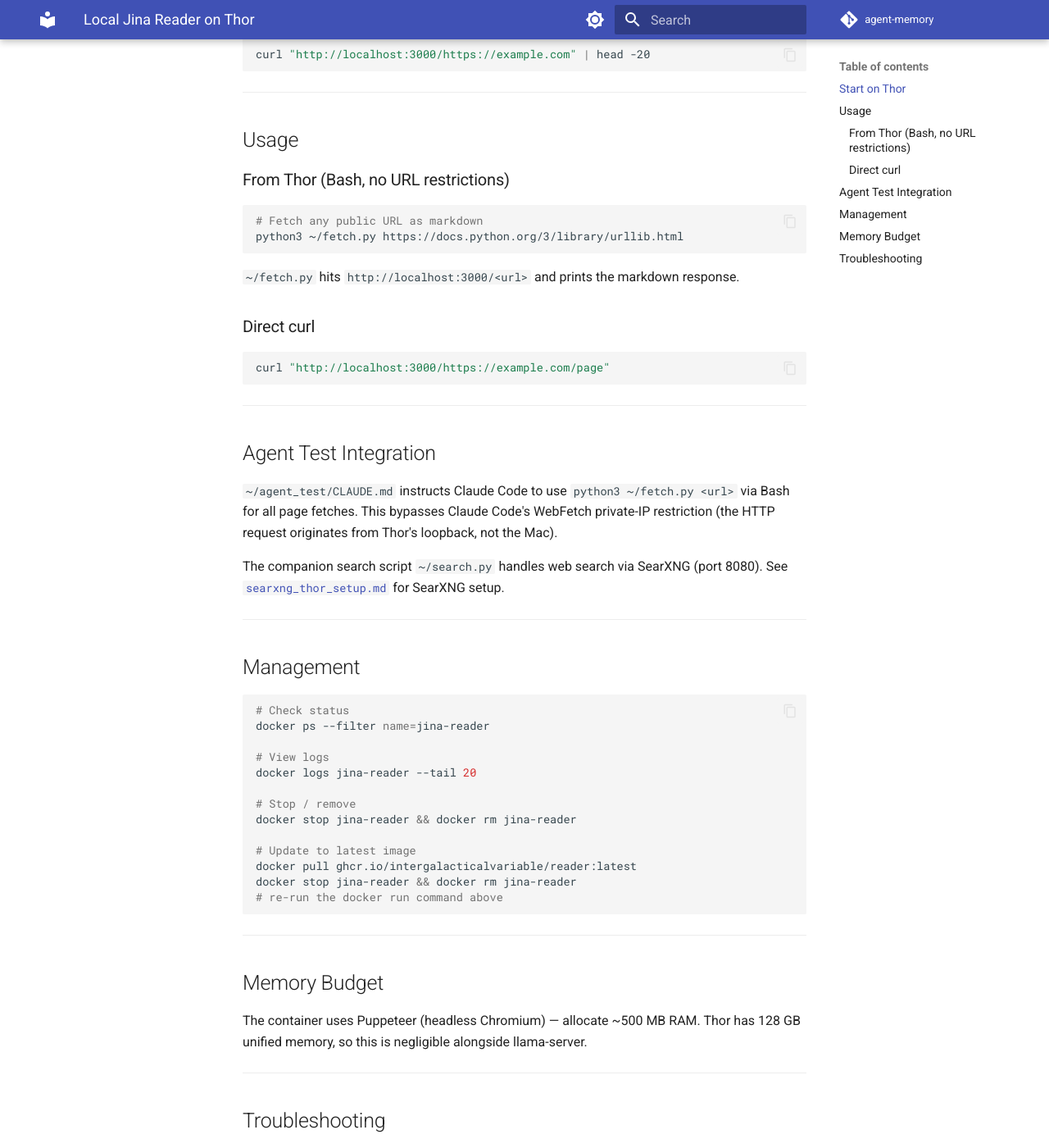
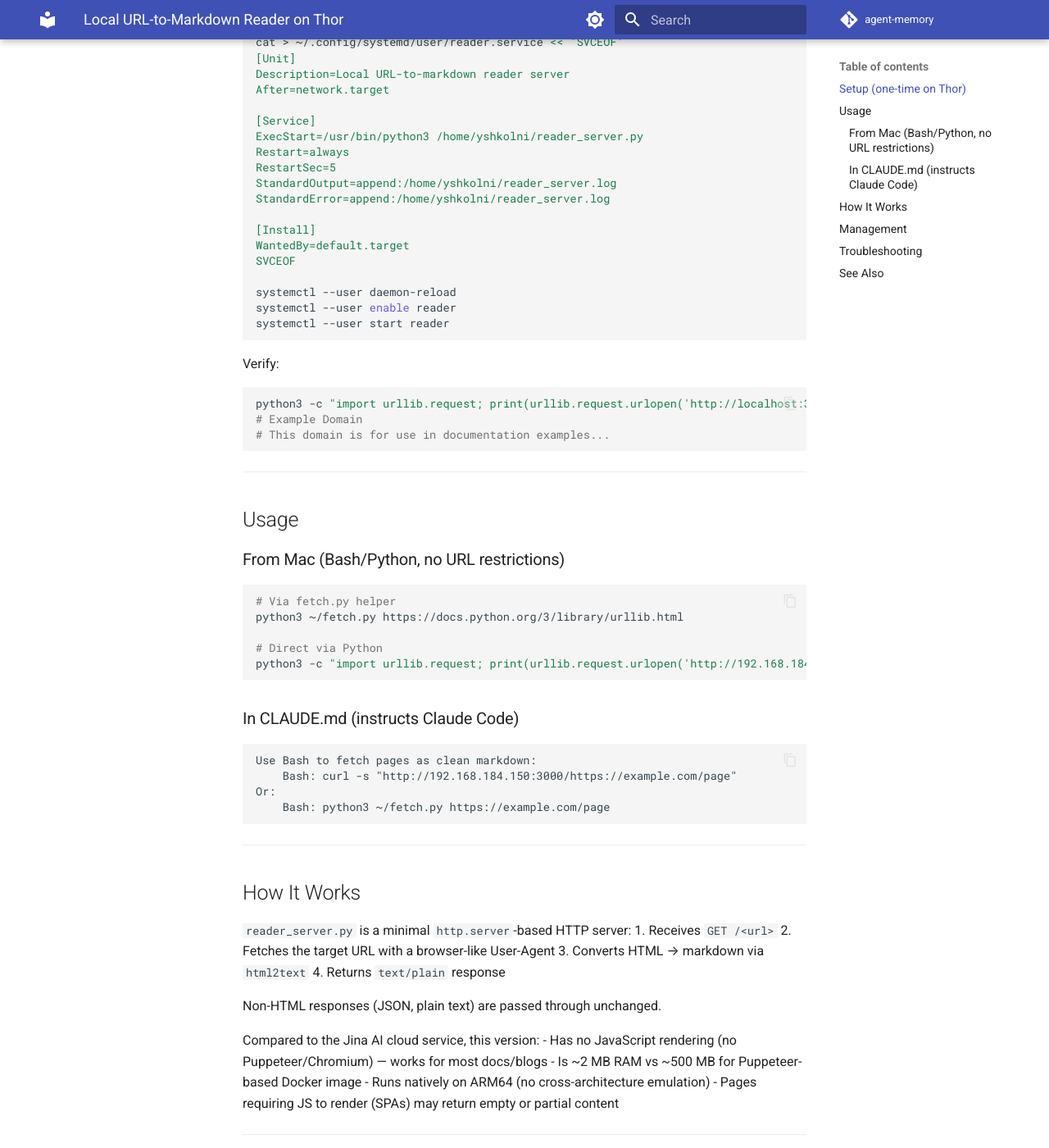
Before and after one commit to yshk-mxim/agent-memory, an MkDocs documentation site: the page built from docs/jina_reader_thor_setup.md, in a window 1280 px wide and 1400 px high, scrolled down 657 px. Shown: the whole window at 82% size. Built offline with MkDocs 1.6.1 and Material for MkDocs 9.7.7, drawn with Linux system fonts in a browser that asks for light colours; comment, search, counter and statistics services are not loaded; the version menu is left out; some of the changed text lies outside the part shown.

Commit message:
feat: Replace Docker Jina Reader with native Python reader server on Thor
The community Docker image is x86-only; Thor is ARM64. Replaced with
reader_server.py — a minimal Python http.server + html2text that runs
natively, uses ~2 MB RAM vs ~500 MB for Puppeteer, and is managed via
systemd user service (persistent across reboots).

Updated jina_reader_thor_setup.md and privacy_enhanced_example.md.

Co-Authored-By: Claude Sonnet 4.6 <noreply@anthropic.com>

````diff
--- a/docs/jina_reader_thor_setup.md
+++ b/docs/jina_reader_thor_setup.md
@@ -1,86 +1,113 @@
-# Local Jina Reader on Thor
+# Local URL-to-Markdown Reader on Thor
 
-Jina Reader converts any public URL into clean markdown — 5-10x fewer tokens than raw HTML.
-Running it locally keeps page content private and removes the external dependency on `r.jina.ai`.
+Converts any public URL into clean markdown — 5-10x fewer tokens than raw HTML.
+Running locally keeps page content private (no traffic to `r.jina.ai`).
 
-Source: [github.com/jina-ai/reader](https://github.com/jina-ai/reader) (TypeScript, Puppeteer + Mozilla Readability)
-Self-hosted fork: [github.com/intergalacticalvariable/reader](https://github.com/intergalacticalvariable/reader)
+Implemented as a lightweight Python HTTP server using `html2text`.
+No Docker required — runs natively on Thor's ARM64 (Jetson).
+
+**Source:** `~/reader_server.py` on Thor
+**Port:** 3000
+**Interface:** `GET http://<thor-ip>:3000/<url>`
 
 ---
 
-## Start on Thor
+## Setup (one-time on Thor)
 
 ```bash
-docker run -d \
-  --name jina-reader \
-  --restart always \
-  -p 3000:3000 \
-  ghcr.io/intergalacticalvariable/reader:latest
+# Install html2text
+pip3 install html2text --break-system-packages
+
+# Copy reader_server.py to home directory (already done)
+
+# Install as persistent systemd user service
+mkdir -p ~/.config/systemd/user
+cat > ~/.config/systemd/user/reader.service << 'SVCEOF'
+[Unit]
+Description=Local URL-to-markdown reader server
+After=network.target
+
+[Service]
+ExecStart=/usr/bin/python3 /home/yshkolni/reader_server.py
+Restart=always
+RestartSec=5
+StandardOutput=append:/home/yshkolni/reader_server.log
+StandardError=append:/home/yshkolni/reader_server.log
+
+[Install]
+WantedBy=default.target
+SVCEOF
+
+systemctl --user daemon-reload
+systemctl --user enable reader
+systemctl --user start reader
 ```
-
-`--restart always` ensures it comes back after reboots.
 
 Verify:
 ```bash
-curl "http://localhost:3000/https://example.com" | head -20
+python3 -c "import urllib.request; print(urllib.request.urlopen('http://localhost:3000/https://example.com').read().decode()[:200])"
+# Example Domain
+# This domain is for use in documentation examples...
 ```
 
 ---
 
 ## Usage
 
-### From Thor (Bash, no URL restrictions)
+### From Mac (Bash/Python, no URL restrictions)
 
 ```bash
-# Fetch any public URL as markdown
+# Via fetch.py helper
 python3 ~/fetch.py https://docs.python.org/3/library/urllib.html
+
+# Direct via Python
+python3 -c "import urllib.request; print(urllib.request.urlopen('http://192.168.184.150:3000/https://example.com').read().decode())"
 ```
 
-`~/fetch.py` hits `http://localhost:3000/<url>` and prints the markdown response.
+### In CLAUDE.md (instructs Claude Code)
 
-### Direct curl
-
-```bash
-curl "http://localhost:3000/https://example.com/page"
+```markdown
+Use Bash to fetch pages as clean markdown:
+    Bash: curl -s "http://192.168.184.150:3000/https://example.com/page"
+Or:
+    Bash: python3 ~/fetch.py https://example.com/page
 ```
 
 ---
 
-## Agent Test Integration
+## How It Works
 
-`~/agent_test/CLAUDE.md` instructs Claude Code to use `python3 ~/fetch.py <url>` via Bash
-for all page fetches. This bypasses Claude Code's WebFetch private-IP restriction
-(the HTTP request originates from Thor's loopback, not the Mac).
+`reader_server.py` is a minimal `http.server`-based HTTP server:
+1. Receives `GET /<url>`
+2. Fetches the target URL with a browser-like User-Agent
+3. Converts HTML → markdown via `html2text`
+4. Returns `text/plain` response
 
-The companion search script `~/search.py` handles web search via SearXNG (port 8080).
-See [`searxng_thor_setup.md`](searxng_thor_setup.md) for SearXNG setup.
+Non-HTML responses (JSON, plain text) are passed through unchanged.
+
+Compared to the Jina AI cloud service, this version:
+- Has no JavaScript rendering (no Puppeteer/Chromium) — works for most docs/blogs
+- Is ~2 MB RAM vs ~500 MB for Puppeteer-based Docker image
+- Runs natively on ARM64 (no cross-architecture emulation)
+- Pages requiring JS to render (SPAs) may return empty or partial content
 
 ---
 
 ## Management
 
 ```bash
-# Check status
-docker ps --filter name=jina-reader
+# Status
+systemctl --user status reader
 
-# View logs
-docker logs jina-reader --tail 20
+# Logs
+tail -f ~/reader_server.log
 
-# Stop / remove
-docker stop jina-reader && docker rm jina-reader
+# Restart
+systemctl --user restart reader
 
-# Update to latest image
-docker pull ghcr.io/intergalacticalvariable/reader:latest
-docker stop jina-reader && docker rm jina-reader
-# re-run the docker run command above
+# Stop
+systemctl --user stop reader
 ```
-
----
-
-## Memory Budget
-
-The container uses Puppeteer (headless Chromium) — allocate ~500 MB RAM.
-Thor has 128 GB unified memory, so this is negligible alongside llama-server.
 
 ---
 
@@ -88,7 +115,14 @@ Thor has 128 GB unified memory, so this is negligible alongside llama-server.
 
 | Error | Cause | Fix |
 |-------|-------|-----|
-| `Connection refused :3000` | Container not running | `docker start jina-reader` |
-| `Timeout` on fetch | Target site slow or blocked | Increase timeout in `fetch.py` or skip |
-| `Error: net::ERR_NAME_NOT_RESOLVED` | DNS unavailable in container | `docker run --dns 8.8.8.8 ...` |
-| Port 3000 already in use | Another service | Change `-p 3001:3000` and update `fetch.py` |
+| `Connection refused :3000` | Service not running | `systemctl --user start reader` |
+| Empty/partial content | Page requires JavaScript | Use SearXNG snippet instead, or skip |
+| `502` error | Target site unreachable from Thor | Verify network connectivity |
+| Port 3000 in use | Another process | `ss -tlnp | grep 3000` to find it |
+
+---
+
+## See Also
+
+- [`privacy_enhanced_example.md`](privacy_enhanced_example.md) — full private stack overview
+- [`searxng_thor_setup.md`](searxng_thor_setup.md) — web search companion service
````
Also changed, not shown: docs/privacy_enhanced_example.md (+32 -11 lines).
